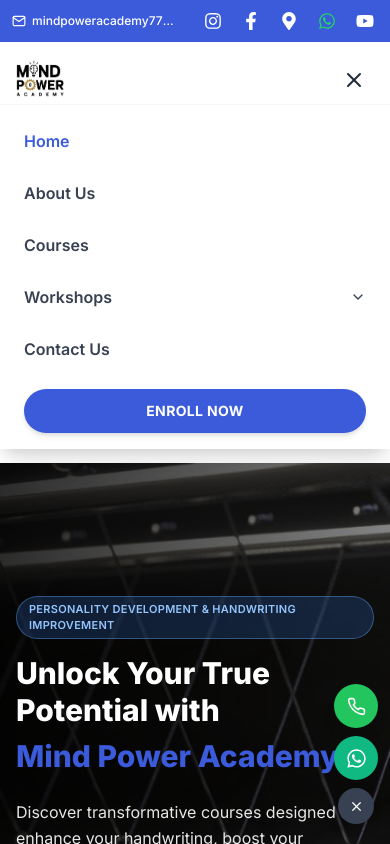
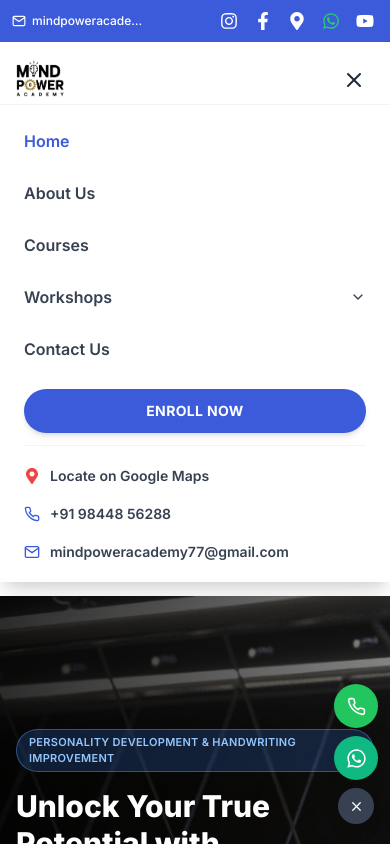
Before and after one commit to Harshad2024/MindPowerAcademy, a React (Vite) app: page / in a window 390 px wide. Both pictures are taken after a click on the button 354 px from the left and 80 px from the top of the page. Shown: the top 844 px of the page. Built offline with nearby package versions, Linux system fonts and the light colour scheme; no server answers.

Commit message:
feat : Updated Website 🏋

```diff
--- a/src/components/Footer.jsx
+++ b/src/components/Footer.jsx
@@ -159,9 +159,25 @@ export default function Footer() {
               </li>
             </ul>
 
-            <div className="text-xs text-blue-200 space-y-1.5 break-words">
-              <p>📍 No 92, Lokappana Hakkal, Rajnagar, Vidya Nagar, Hubballi, Karnataka 580031</p>
-              <p>📞 +91 98448 56288 | +91 94827 79529</p>
+            <div className="text-xs text-blue-200 space-y-2 break-words">
+              <a
+                href="https://maps.app.goo.gl/FnsDkEs4osP6niS67"
+                target="_blank"
+                rel="noreferrer"
+                className="hover:text-white transition-colors block"
+              >
+                📍 No 92, Lokappana Hakkal, Rajnagar, Vidya Nagar, Hubballi, Karnataka 580031
+              </a>
+              <p>
+                📞{' '}
+                <a href="tel:+919844856288" className="hover:text-white transition-colors">
+                  +91 98448 56288
+                </a>{' '}
+                |{' '}
+                <a href="tel:+919482779529" className="hover:text-white transition-colors">
+                  +91 94827 79529
+                </a>
+              </p>
             </div>
           </div>
         </div>
--- a/src/components/common/Navbar.jsx
+++ b/src/components/common/Navbar.jsx
@@ -45,14 +45,14 @@ export default function Navbar() {
       {/* Top Info Bar */}
       <div className="bg-primary text-white text-xs md:text-sm font-medium">
         <div className="max-w-7xl mx-auto px-3 sm:px-4 py-2 flex justify-between items-center gap-2">
-          <div className="flex items-center gap-4 sm:gap-6 min-w-0">
+          <div className="flex items-center gap-2 sm:gap-6 min-w-0 flex-1">
             <a
               href="mailto:mindpoweracademy77@gmail.com"
               className="flex items-center gap-1.5 sm:gap-2 hover:opacity-80 transition-opacity min-w-0"
               title="mindpoweracademy77@gmail.com"
             >
               <FiMail className="text-sm shrink-0" />
-              <span className="truncate max-w-[150px] xs:max-w-[220px] sm:max-w-none">
+              <span className="truncate max-w-[120px] xs:max-w-[190px] sm:max-w-none">
                 mindpoweracademy77@gmail.com
               </span>
             </a>
@@ -65,7 +65,7 @@ export default function Navbar() {
             </a>
           </div>
 
-          <div className="flex items-center gap-3 sm:gap-4 shrink-0">
+          <div className="flex items-center gap-2 xs:gap-3 sm:gap-4 shrink-0">
             <a
               href="https://www.instagram.com/mindpower__academy/"
               target="_blank"
@@ -84,13 +84,16 @@ export default function Navbar() {
             >
               <FaFacebookF />
             </a>
-            <Link
-              to="/contact-us/"
-              aria-label="Location"
+            <a
+              href="https://maps.app.goo.gl/FnsDkEs4osP6niS67"
+              target="_blank"
+              rel="noreferrer"
+              aria-label="Location on Google Maps"
+              title="Location on Google Maps"
               className="text-lg sm:text-xl hover:scale-110 hover:text-red-300 transition-all duration-200 p-1"
             >
               <FaMapMarkerAlt />
-            </Link>
+            </a>
             <a
               href="https://wa.me/919844856288"
               target="_blank"
@@ -348,6 +351,33 @@ export default function Navbar() {
                 Enroll Now
               </Link>
             </div>
+
+            {/* Quick Contact & Map for Mobile */}
+            <div className="pt-4 mt-2 border-t border-gray-100 space-y-2.5">
+              <a
+                href="https://maps.app.goo.gl/FnsDkEs4osP6niS67"
+                target="_blank"
+                rel="noreferrer"
+                className="flex items-center gap-2.5 text-sm font-semibold text-gray-700 hover:text-primary transition-colors py-1"
+              >
+                <FaMapMarkerAlt className="text-red-500 text-base shrink-0" />
+                <span>Locate on Google Maps</span>
+              </a>
+              <a
+                href="tel:+919844856288"
+                className="flex items-center gap-2.5 text-sm font-semibold text-gray-700 hover:text-primary transition-colors py-1"
+              >
+                <FiPhone className="text-primary text-base shrink-0" />
+                <span>+91 98448 56288</span>
+              </a>
+              <a
+                href="mailto:mindpoweracademy77@gmail.com"
+                className="flex items-center gap-2.5 text-sm font-semibold text-gray-700 hover:text-primary transition-colors py-1 break-all"
+              >
+                <FiMail className="text-primary text-base shrink-0" />
+                <span>mindpoweracademy77@gmail.com</span>
+              </a>
+            </div>
           </div>
         )}
       </nav>
```
